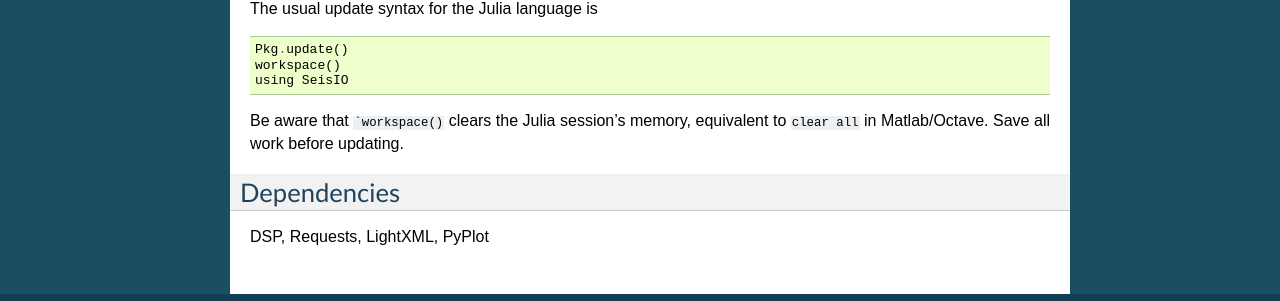
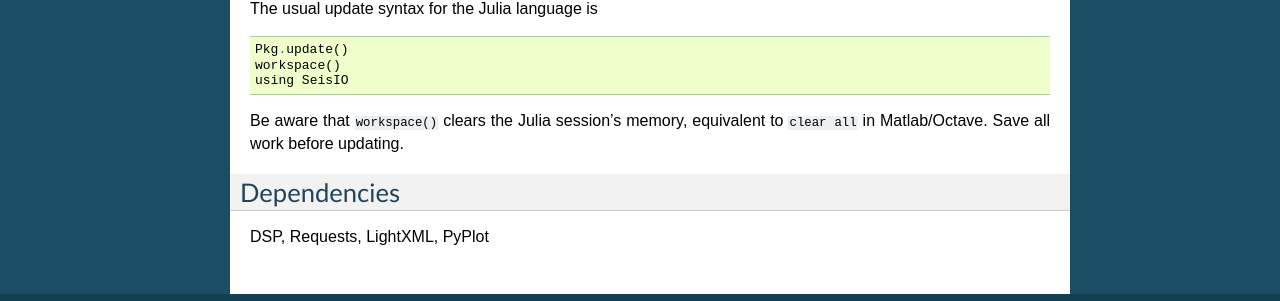
Before and after one commit to jpjones76/SeisIO.jl, a Sphinx documentation site: the page built from docs/src/intro.rst, in a window 1280 px wide. Shown: the part 613-914 px from the top of the page. Built offline with Sphinx 7.4.7, drawn with Linux system fonts in a browser that asks for light colours.

Commit message:
docs
Former-commit-id: 254854c81f624548678677b894a796312f923d5d

````diff
--- a/docs/src/intro.rst
+++ b/docs/src/intro.rst
@@ -30,7 +30,7 @@ The usual update syntax for the Julia language is
   workspace()
   using SeisIO
 
-Be aware that ```workspace()`` clears the Julia session's memory, equivalent to ``clear all`` in Matlab/Octave. Save all work before updating.
+Be aware that ``workspace()`` clears the Julia session's memory, equivalent to ``clear all`` in Matlab/Octave. Save all work before updating.
 
 Dependencies
 ============
````
